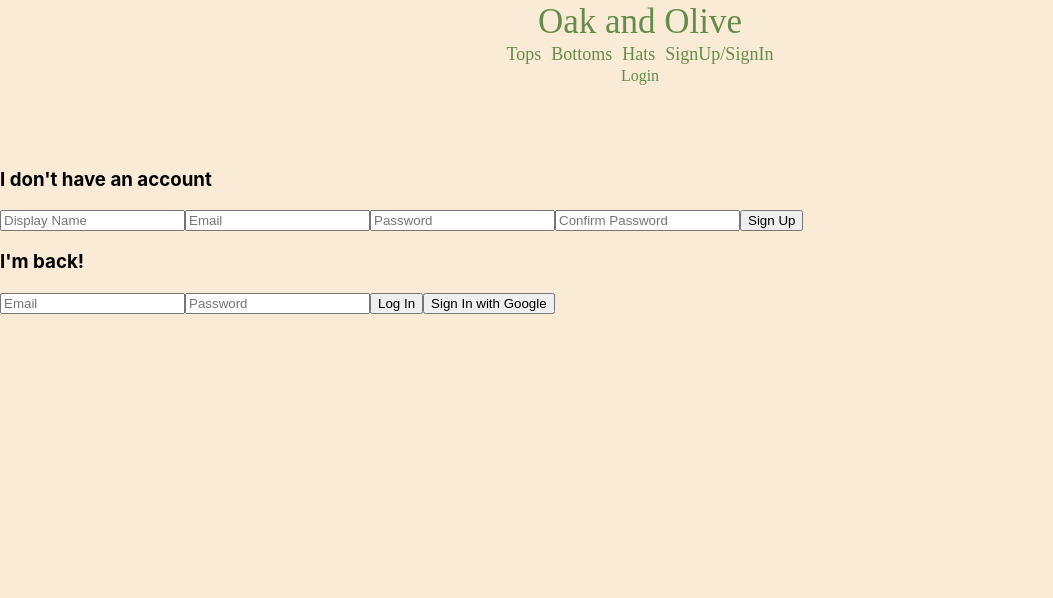
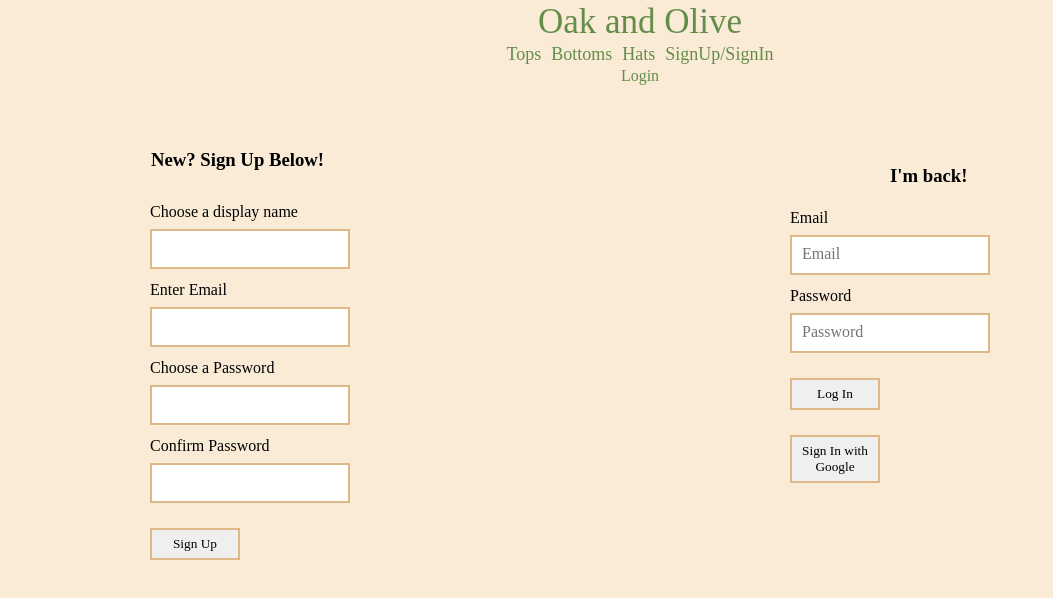
Before and after one commit to ktochow1/Oak-and-Olive, a React (Create React App) app in the folder frontend/: page /signUp in a window 1280 px wide. Shown: the top 598 px of the page, without its empty margins (0-1053 px from the left). Built offline with nearby package versions, Linux system fonts and the light colour scheme; no server answers.

Commit message:
added style to signup/signin forms

```diff
--- a/frontend/src/components/SignInForm.js
+++ b/frontend/src/components/SignInForm.js
@@ -2,6 +2,8 @@ import React from 'react'
 import firebase from 'firebase/app'
 
 import {auth, signInWithGoogle} from '../firebase/firebase.utils'
+
+import '../styles/signInForm.styles.css'
 
 class SignInForm extends React.Component {
     constructor(props){
@@ -23,14 +25,30 @@ class SignInForm extends React.Component {
          signInWithGoogle()
     }
 
+    handleSubmit = async e => {
+        e.preventDefault()
+        const {email, password} = this.state
+        try {
+            await auth.signInWithEmailAndPassword(email, password)
+            this.setState({email: '', password: ''})
+        } catch(error) {
+            console.log(error)
+        }
+    }
+
     render(){
         return(
+            <div className="sign-in-form-div">
+            <h3 id="signin-title">I'm back!</h3>
             <form onSubmit={this.handleSubmit} >
-                <input onChange={this.handleChange} placeholder="Email" name="email" value={this.state.email} type="email"/>
-                <input onChange={this.handleChange} placeholder="Password" name="password" value={this.state.password} type="password" />
-                <input type="submit" value="Log In"/>
-                <button onClick={this.handleClick}>Sign In with Google</button>
+                <label for="email" className="SI-form-label">Email</label><br />
+                 <input className="SI-form-input" onChange={this.handleChange} placeholder="Email" name="email" value={this.state.email} type="email"/><br />
+                <label for="password" className="SI-form-label">Password</label><br />
+                <input className="SI-form-input" onChange={this.handleChange} placeholder="Password" name="password" value={this.state.password} type="password" /><br />
+                <input className="submit-button" type="submit" value="Log In"/><br />
+                <button className="submit-button" id="google-signin-btn" onClick={this.handleClick}>Sign In with Google</button>
             </form>
+            </div>
         )
     }
 
--- a/frontend/src/components/SignUpForm.js
+++ b/frontend/src/components/SignUpForm.js
@@ -1,5 +1,7 @@
 import React from 'react'
 import {auth, createUserProfileDoc} from '../firebase/firebase.utils'
+
+import '../styles/signUpForm.styles.css'
 
 // import {auth, createUserProfile, firebaseSignUpNewUsers} from '../firebase/firebase.utils'
 
@@ -142,13 +144,18 @@ class SignUpForm extends React.Component {
     render(){
         const {displayName, email, password, confirmPassword} = this.state
         return(
-            <div>
+            <div className="sign-up-form-div">
+                <h3 id="signup-title">New? Sign Up Below!</h3>
                 <form onSubmit={this.handleSubmit}>
-                    <input type="text" name="displayName" value={displayName} placeholder="Display Name" onChange={this.handleChange} required />
-                    <input type="email" name="email" value={email} placeholder="Email" onChange={this.handleChange} required />
-                    <input type="password" name="password" value={password} placeholder="Password" onChange={this.handleChange} required />
-                    <input type="password" name="confirmPassword" value={confirmPassword} placeholder="Confirm Password" onChange={this.handleChange} required />
-                    <input type="submit" value="Sign Up"/>
+                    <label for="displayName" className="form-label">Choose a display name</label><br/>
+                     <input id="display-name" className="form-input" type="text" name="displayName" value={displayName} onChange={this.handleChange} required /><br />
+                    <label for="email" className="form-label">Enter Email</label><br />
+                    <input type="email" className="form-input" name="email" value={email} onChange={this.handleChange} required /><br />
+                    <label for="password" className="form-label">Choose a Password</label><br />
+                    <input type="password" className="form-input" name="password" value={password} onChange={this.handleChange} required /><br />
+                    <label for="confirm-password" className="form-label">Confirm Password</label><br />
+                    <input type="password" className="form-input" name="confirmPassword" value={confirmPassword} onChange={this.handleChange} required /><br />
+                    <input type="submit" id="submit-button" value="Sign Up"/>
                 </form>
             </div>
 
--- a/frontend/src/pages/SignUpSignIn.js
+++ b/frontend/src/pages/SignUpSignIn.js
@@ -1,13 +1,12 @@
 import React from 'react'
 import SignUpForm from '../components/SignUpForm'
 import SignInForm from '../components/SignInForm'
+import '../styles/signUpSignInComp.styles.css'
 
 const SignUpSignIn = (userInfo) => {
     return(
-        <div>
-            <h3>I don't have an account</h3>
+        <div className="container">
             <SignUpForm />
-            <h3>I'm back!</h3>
             <SignInForm />
         </div>
     )
--- /dev/null
+++ b/frontend/src/styles/signInForm.styles.css
@@ -0,0 +1,35 @@
+.SI-form-label {
+    padding: 6px 30px 10px 0px;
+    margin: 8px 4px 8px 150px;
+    font-family: 'Montserrat';
+}
+
+#signin-title {
+    margin: 0px 20px 20px 0px;
+    padding: 0px 30px 10px 0px;
+    /* font-size: 200/ */
+}
+
+.SI-form-input {
+    width: 200px;
+    padding: 8px 50px 10px 10px;
+    margin: 8px 50px 10px 150px;
+    box-sizing: border-box;
+    border: 2px solid burlywood;
+    font-size: 16px;
+    font-family: 'Montserrat';
+
+}
+
+.sign-in-form-div {
+    float: right;
+    width: 50%;
+}
+
+.submit-button {
+    padding: 6px 10px 6px 10px;
+    margin: 15px 20px 10px 150px;
+    width: 90px;
+    border: 2px solid burlywood;
+    font-family: 'Montserrat';
+}
--- /dev/null
+++ b/frontend/src/styles/signUpForm.styles.css
@@ -0,0 +1,39 @@
+.form-input {
+    width: 200px;
+    padding: 8px 50px 10px 10px;
+    margin: 8px 50px 10px 150px;
+    box-sizing: border-box;
+    border: 2px solid burlywood;
+    font-size: 16px;
+    font-family: 'Montserrat';
+
+}
+#signup-title {
+    margin: 0px 20px 20px 66px;
+    padding: 0px 30px 10px 85px;
+    font-family: "Montserrat";
+}
+
+.form-label {
+    padding: 6px 30px 10px 0px;
+    margin: 8px 4px 8px 150px;
+    font-family: 'Montserrat';
+}
+
+.sign-up-form-div {
+    float: left;
+    width: 50%;
+}
+
+#submit-button {
+    padding: 6px 10px 6px 10px;
+    margin: 15px 20px 10px 150px;
+    width: 90px;
+    border: 2px solid burlywood;
+    font-family: 'Montserrat';
+    /* font-; */
+}
+
+    /* .form-input:focus {
+        background-color:rgb(181, 216, 177);
+    } */
--- /dev/null
+++ b/frontend/src/styles/signUpSignInComp.styles.css
@@ -0,0 +1,17 @@
+.container {
+    width: 100%;
+    float: none;
+    display: flexbox;
+}
+
+#signup-title {
+    margin: 0px 20px 20px 66px;
+    padding: 0px 30px 10px 85px;
+    font-family: "Montserrat";
+}
+
+#signin-title {
+    padding: 8px 50px 10px 100px;
+    margin: 8px 50px 10px 150px;
+    font-family: "Montserrat";
+}
```
Also changed, not shown: 1 other file (tests, documents, lock files or other folders).
